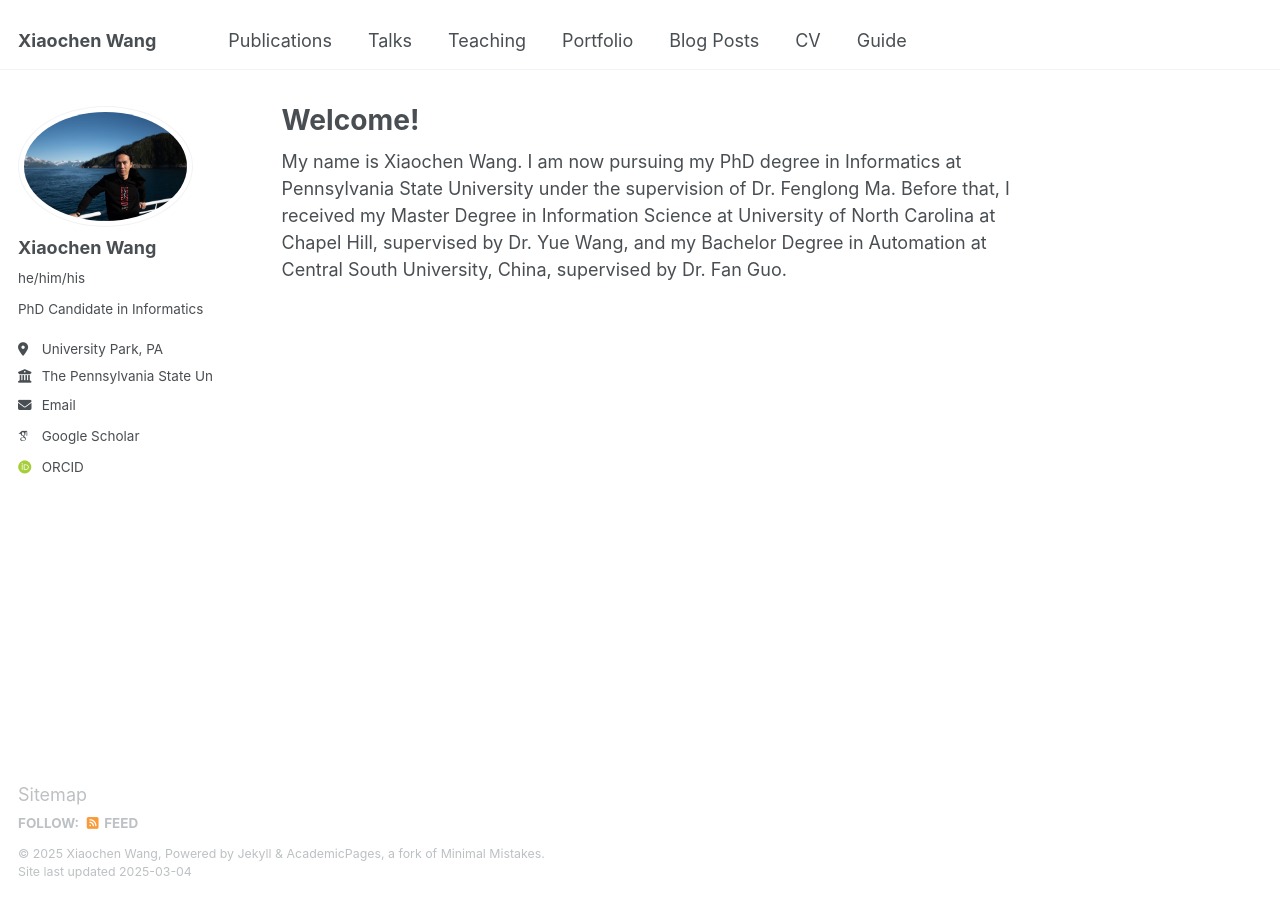
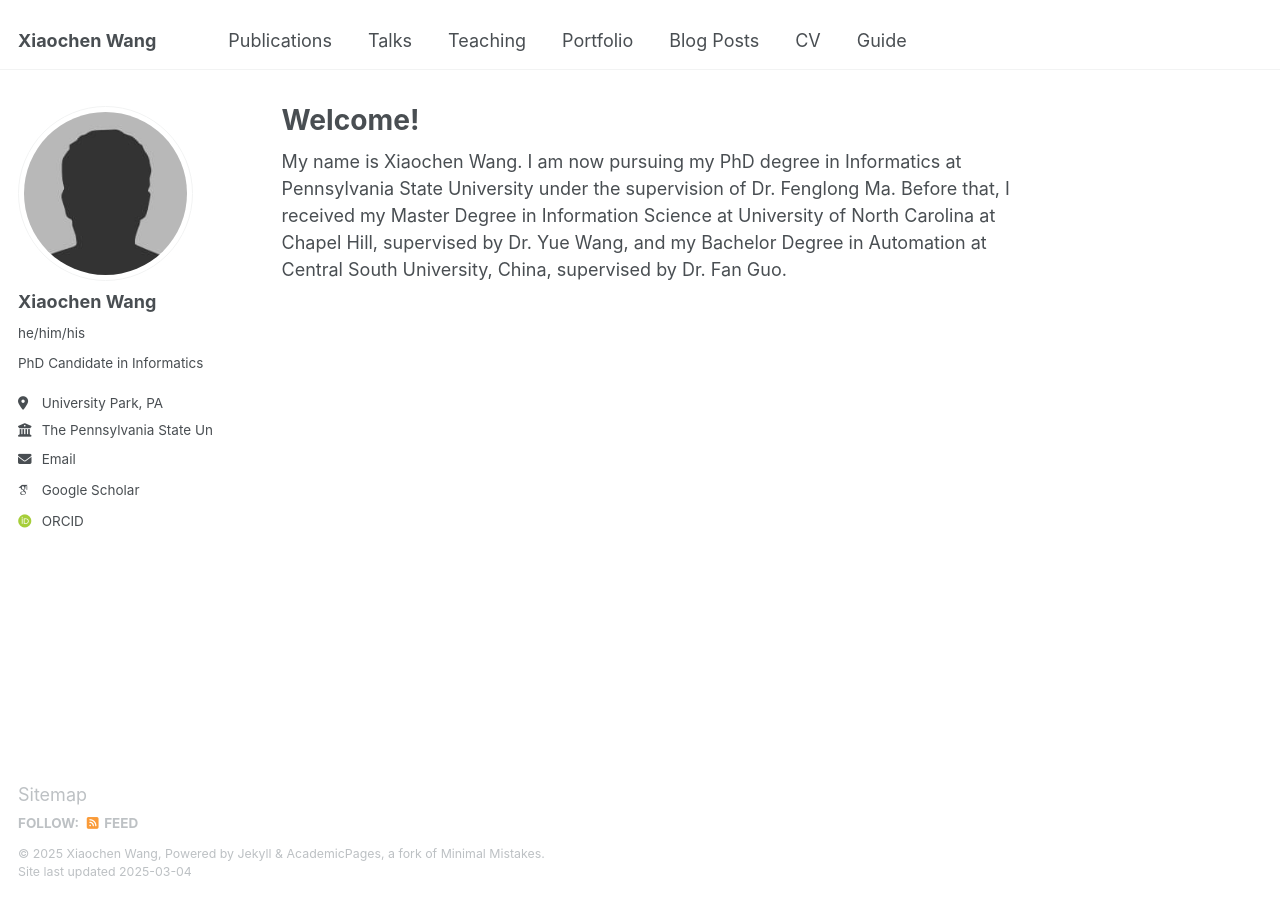
Before and after one commit to XiaochenWang-PSU/XiaochenWang-PSU.github.io, a Jekyll site: the page built from _pages/about.md, in a window 1280 px wide. Built offline with Jekyll 4.4.1, drawn with Linux system fonts in a browser that asks for light colours; some web fonts are replaced.

Commit message:
Update _config.yml

```diff
--- a/_config.yml
+++ b/_config.yml
@@ -22,7 +22,7 @@ repository               : "academicpages/academicpages.github.io"
 #               Additional customization can be done by editing /_includes/author-profile.html
 author:
   # Biographic information
-  avatar           : "avator.jpg"
+  avatar           : "bio-photo.jpg"
   name             : "Xiaochen Wang"
   pronouns         : "he/him/his"
   bio              : "PhD Candidate in Informatics"
```
